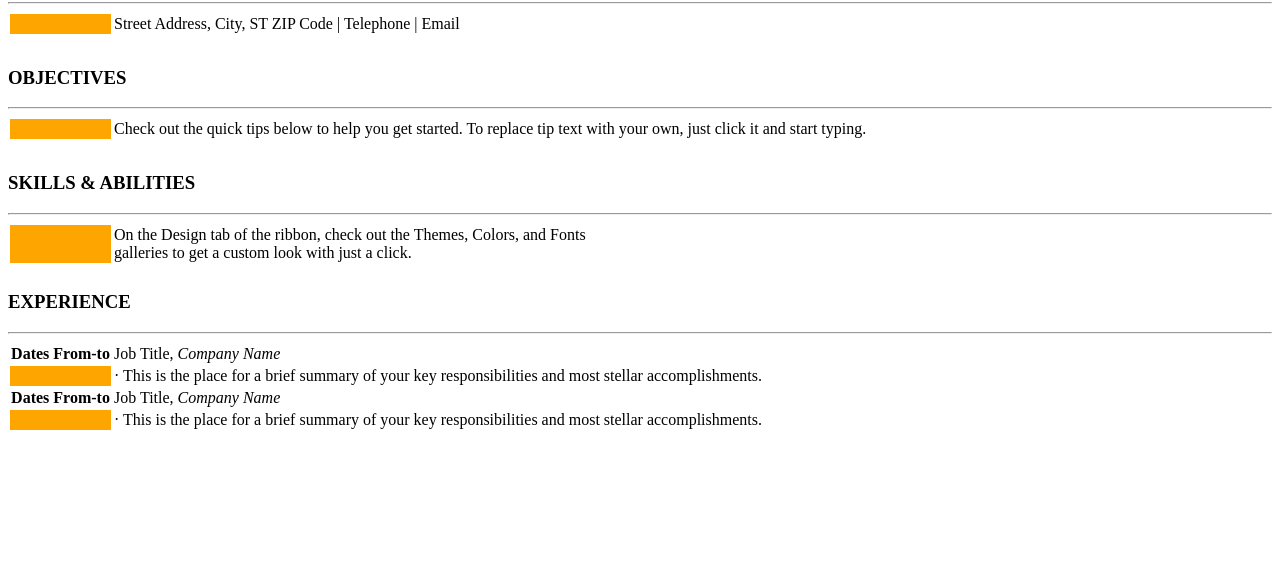
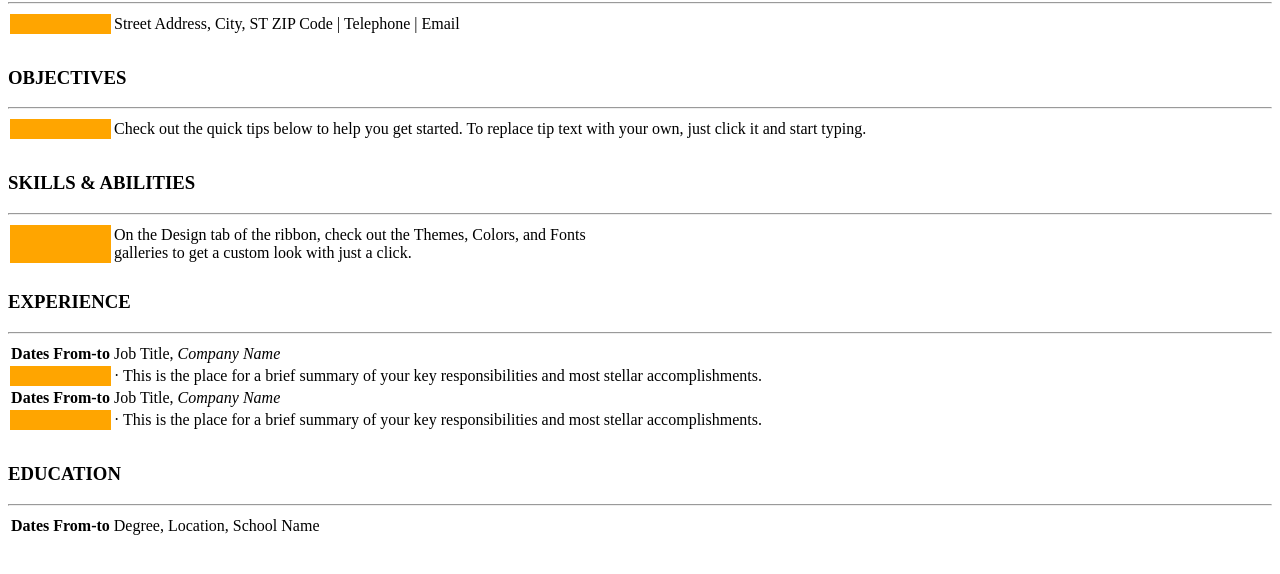
Before and after one commit to ejayjayjayjayjay/word-to-html, a plain HTML site: page index.html in a window 1280 px wide. Shown: the part 78-652 px from the top of the page. Drawn offline with Linux system fonts and the light colour scheme.

Commit message:
ADD education section

```diff
--- a/index.html
+++ b/index.html
@@ -137,7 +137,22 @@
         </section>
         <!--**********************************SECTION-4*********************-->
         <section>
-
+            <h3>EDUCATION</h3>
+            <hr/>
+            <table>
+                <tr>
+                    <th>Dates From-to</th>
+                    <td>Degree, Location, School Name</td>
+                </tr>
+                <tr>
+                    <td></td>
+                    <td></td>
+                </tr>
+                <tr>
+                    <td></td>
+                    <td></td>
+                </tr>
+            </table>
         </section>
         <!--**********************************SECTION-5*********************-->
         <section>
```
